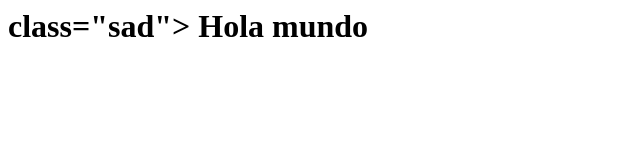
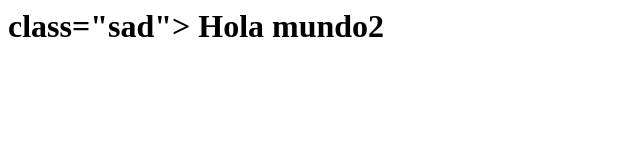
Before and after one commit to JONATHANRDC1904/repositorio-web-test, a plain HTML site: page index.html in a window 1280 px wide. Shown: the full height of the page, 0-640 px from the left. Drawn offline with Linux system fonts and the light colour scheme.

Commit message:
Update index.html
se cambio

```diff
--- a/index.html
+++ b/index.html
@@ -6,7 +6,7 @@
 </head>
 
 <body>
-    <h1> class="sad"> Hola mundo</h1>
+    <h1> class="sad"> Hola mundo2</h1>
 </body>
 
 
```
